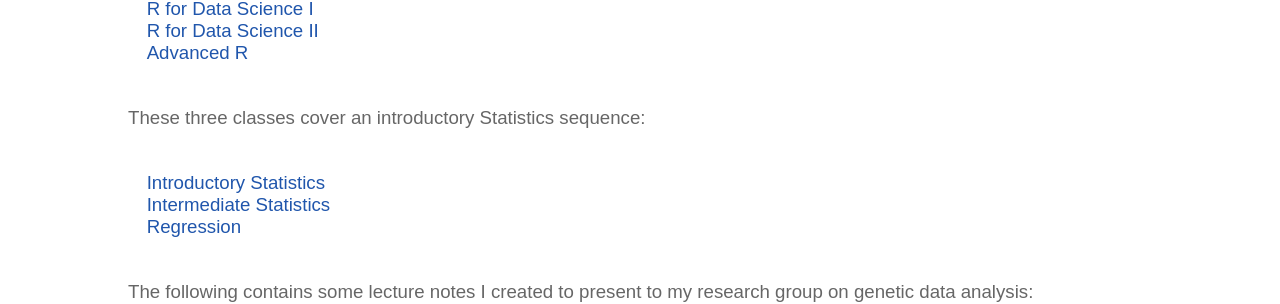
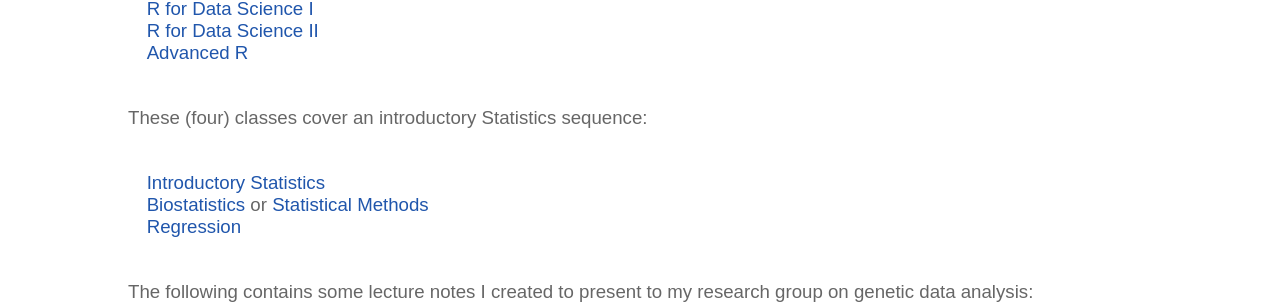
Before and after one commit to dcgerard/dcgerard.github.io, a Jekyll site: the page built from teaching/index.md, in a window 1280 px wide. Shown: the part 406-710 px from the top of the page. Built offline with Jekyll 4.4.1, drawn with Linux system fonts in a browser that asks for light colours.

Commit message:
update teaching list

```diff
--- a/teaching/index.md
+++ b/teaching/index.md
@@ -12,10 +12,10 @@ These three classes cover a statistical programming sequence:
 - [R for Data Science II](https://data-science-master.github.io/lectures/)
 - [Advanced R](https://dcgerard.github.io/advancedr/)
 
-These three classes cover an introductory Statistics sequence:
+These (four) classes cover an introductory Statistics sequence:
 
 - [Introductory Statistics](https://dcgerard.github.io/stat234/)
-- [Intermediate Statistics](https://dcgerard.github.io/stat614/)
+- [Biostatistics](https://dcgerard.github.io/stat_320/) or [Statistical Methods](https://dcgerard.github.io/stat614/)
 - [Regression](https://dcgerard.github.io/stat_415_615/)
 
 The following contains some lecture notes I created to present to my research group on genetic data analysis:
```
Also changed, not shown: Gemfile.lock.
